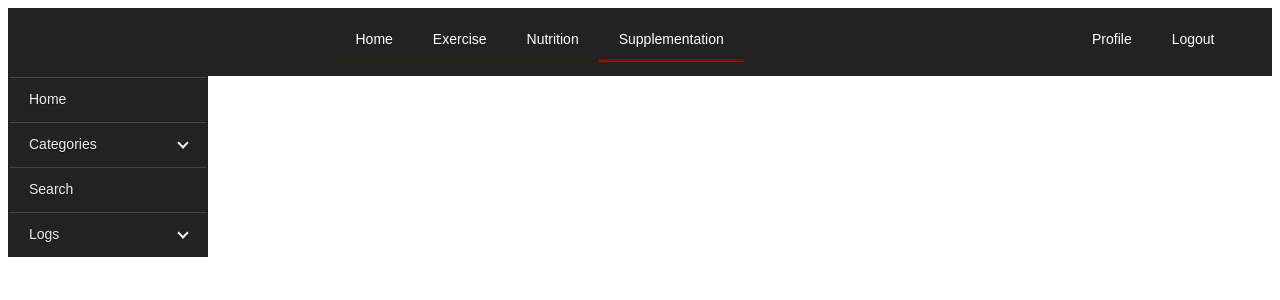
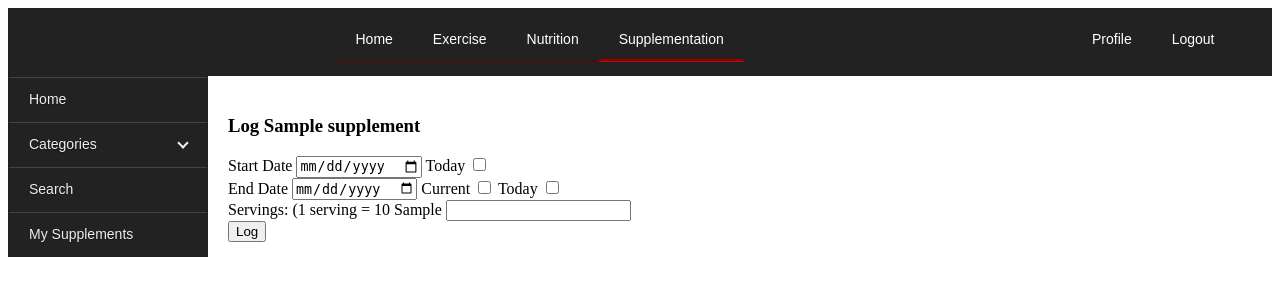
Before and after one commit to ianhb/fitme, a Django app: page /supplements/log/1/ in a window 1280 px wide. Shown: the top 300 px of the page. Run offline with Django 3.2, Linux system fonts and the light colour scheme; a user stored in the database is signed in; data comes from the database, SQL or seed files in the repository; tables that the repository leaves empty hold one stand-in row (values such as "Sample post").

Commit message:
Added Supplementation Logging and Esxercise Home Page

```diff
--- a/exercise/templates/exercise/log_detail.html
+++ b/exercise/templates/exercise/log_detail.html
@@ -1,5 +1,5 @@
 {% extends 'exercise/base.html' %}
-{% load my_filters %}
+{% load exercise_tags %}
 
 {% block title %}
     {{ log.workout.name|capfirst }} {{ log.date_started|time }} {{ log.date_started|date }}
--- a/exercise/templates/exercise/log_workout.html
+++ b/exercise/templates/exercise/log_workout.html
@@ -1,5 +1,5 @@
 {% extends 'exercise/base.html' %}
-{% load my_filters %}
+{% load exercise_tags %}
 
 {% block title %}Log Workout{% endblock %}
 
--- a/fitme/settings.py
+++ b/fitme/settings.py
@@ -131,10 +131,12 @@ USE_TZ = True
 # Static files (CSS, JavaScript, Images)
 # https://docs.djangoproject.com/en/1.9/howto/static-files/
 
+MEDIA_ROOT = BASE_DIR + "/media/"
+
+MEDIA_URL = '/media/'
+
 STATIC_URL = '/static/'
 
 STATICFILES_DIRS = [
     os.path.join(BASE_DIR, "static"),
 ]
-
-MEDIA_ROOT = os.path.join(BASE_DIR, "media")
--- a/fitme/urls.py
+++ b/fitme/urls.py
@@ -15,12 +15,14 @@ Including another URLconf
     3. Add a URL to urlpatterns:  url(r'^blog/', include(blog_urls))
 """
 from django.conf.urls import url, include
+from django.conf.urls.static import static
 from django.contrib import admin
 
 import exercise.urls as exerciseurls
 import nutrition.urls as nutritionurls
 import other.urls as otherurls
 import supplementation.urls as supplementurls
+from fitme import settings
 from other import views
 
 urlpatterns = [
@@ -30,4 +32,4 @@ urlpatterns = [
     url(r'^exercise/', include(exerciseurls)),
     url(r'^nutrition/', include(nutritionurls)),
     url(r'^supplements/', include(supplementurls)),
-]
+              ] + static(settings.MEDIA_URL, document_root=settings.MEDIA_ROOT)
--- a/supplementation/models.py
+++ b/supplementation/models.py
@@ -19,12 +19,16 @@ class Brand(models.Model):
         return self.name
 
 
+def get_label_path(instance, filename):
+    return "supplements/{0}/{1}".format(instance.brand.name, filename).replace(" ", "_").lower()
+
+
 class Supplement(models.Model):
     name = models.CharField(max_length=255)
     category = models.ForeignKey(SupplementCategory)
     brand = models.ForeignKey(Brand)
     barcode = models.IntegerField(default=0)
-    label = models.ImageField(default=None, upload_to="/images/supplement_labels/", blank=True)
+    label = models.ImageField(default=None, upload_to=get_label_path, blank=True)
     description = models.TextField(blank=True)
     standard_serving_size = models.IntegerField()
     serving_unit = models.CharField(max_length=128)
--- a/supplementation/templates/supplementation/base.html
+++ b/supplementation/templates/supplementation/base.html
@@ -22,11 +22,7 @@
         </ul>
     </li>
     <li class="active"><a href="{% url 'search_supplements' %}"><span>Search</span></a></li>
-    <li class="active has-sub last"><a><span>Logs</span></a>
-        <ul>
-            <li><a href="{% url 'choose_supplement_to_log' %}"><span>Log New Supplement</span></a></li>
-            <li class="last"><a href="{% url 'my_supplements' %}"><span>My Supplements</span></a></li>
-        </ul>
+    <li class="active last"><a href="{% url 'my_supplements' %}"><span>My Supplements</span></a>
     </li>
 
 {% endblock %}
--- a/supplementation/templates/supplementation/log_supplement.html
+++ b/supplementation/templates/supplementation/log_supplement.html
@@ -1 +1,37 @@
 {% extends 'supplementation/base.html' %}
+
+{% block title %}Log {{ supplement.name|capfirst }}{% endblock %}
+
+{% block content %}
+
+    <h3>Log {{ supplement.name|capfirst }}</h3>
+
+    <form action="" method="post">
+        {% csrf_token %}
+        <label for="start_date">Start Date</label>
+        <input id="start_date" name="start_date" type="date">
+        <label for="start_today">Today</label>
+        <input id="start_today" name="start_today" type="checkbox">
+
+        <br>
+
+        <label for="end_date">End Date</label>
+        <input id="end_date" name="end_date" type="date">
+        <label for="current">Current</label>
+        <input id="current" name="current" type="checkbox">
+        <label for="end_today">Today</label>
+        <input id="end_today" name="end_today" type="checkbox">
+
+
+        <br>
+
+        <label for="servings">Servings: (1 serving
+            = {{ supplement.standard_serving_size }} {{ supplement.serving_unit }}</label>
+        <input id="servings" name="servings" type="number">
+
+        <br>
+
+        <input type="submit" value="Log">
+
+    </form>
+{% endblock %}
--- a/supplementation/urls.py
+++ b/supplementation/urls.py
@@ -8,7 +8,6 @@ urlpatterns = [
     url(r'^log/(?P<pk>[0-9]+)/', views.log_supplement, name='log_supplement'),
     url(r'^my_supplements/$', views.my_supplements, name='my_supplements'),
 
-    url(r'^end_now/(?P<pk>[0-9]+)/', views.end_log_now, name='supplement_log_end'),
     url(r'^end/(?P<pk>[0-9]+)/', views.end_log_set, name='supplement_set_log_end'),
 
     url(r'^search/$', views.search_supplements, name='search_supplements'),
--- a/supplementation/views.py
+++ b/supplementation/views.py
@@ -20,13 +20,51 @@ def supplement_home(request):
 @login_required
 def log_supplement_list(request):
     # TODO
-    return render(request, 'supplementation/log_supplement_list.html')
+
+    supp_list = Supplement.objects.all()
+
+    context = {
+        'supplement_list': supp_list
+    }
+
+    return render(request, 'supplementation/log_supplement_list.html', context)
 
 
 @login_required
 def log_supplement(request, pk):
     # TODO
-    return render(request, 'supplementation/log_supplement.html')
+
+    supplement = get_object_or_404(Supplement, pk=pk)
+
+    if request.method == 'POST':
+        if request.POST['start_today']:
+            start_date = datetime.date.today()
+        else:
+            start_date = request.POST['start_date']
+        if request.POST['current']:
+            if SupplementLog.objects.filter(user=request.user, supplement=supplement, date_ended=None).count() > 0:
+                return HttpResponseRedirect(reverse('my_supplements'))
+            end_date = None
+        elif request.POST['end_today']:
+            end_date = datetime.date.today()
+        else:
+            end_date = request.POST['end_date']
+
+        servings = request.POST['servings']
+
+        supplement.use_count += 1
+        supplement.save()
+
+        supplement_log = SupplementLog(user=request.user, date_started=start_date, date_ended=end_date, dosage=servings,
+                                       supplement=supplement)
+        supplement_log.save()
+        return HttpResponseRedirect(reverse('my_supplements'))
+
+    context = {
+        'supplement': supplement
+    }
+
+    return render(request, 'supplementation/log_supplement.html', context)
 
 
 @login_required
@@ -38,20 +76,21 @@ def my_supplements(request):
     currents = all_supps.filter(date_ended__isnull=True)
     past = all_supps.filter(date_ended__isnull=False)
 
+    past_supp_types = past.values('supplement').distinct()
+    past_supp_list = []
+
+    for entry in past_supp_types:
+        supplement = entry['supplement']
+        past_supp_list.append((supplement, Supplement.objects.get(pk=supplement).name,
+                               past.filter(supplement=supplement).order_by('date_started').
+                               values('date_started', 'date_ended')))
+
     context = {
         'current_supps': currents,
-        'past_supps': past
+        'past_supps': past_supp_list
     }
 
     return render(request, 'supplementation/my_supplements.html', context)
-
-
-@login_required
-def end_log_now(request, pk):
-    log = get_object_or_404(SupplementLog, pk=pk)
-    log.date_ended = datetime.date.today()
-    log.save()
-    return HttpResponseRedirect(reverse('my_supplements'))
 
 
 @login_required
@@ -60,15 +99,27 @@ def end_log_set(request, pk):
     log = get_object_or_404(SupplementLog, pk=pk)
 
     if request.method == 'POST':
+        if request.POST['today']:
+            end_date = datetime.date.today()
+        else:
+            end_date = request.POST['end_date']
+
+        log.date_ended = end_date
+        log.save()
         return HttpResponseRedirect(reverse('my_supplements'))
 
-    return render(request, 'supplementation/base.html')
+    context = {
+        'log': log,
+        'supplement': log.supplement
+    }
+
+    return render(request, 'supplementation/end_log.html', context)
 
 
 def search_supplements(request):
     # TODO
 
-    supplements = Supplement.objects.all()
+    supplements = Supplement.objects.all().order_by('name')
     supplement_json = json.dumps(list(supplements.values('pk', 'name', 'category', 'brand')), cls=DjangoJSONEncoder)
 
     context = {
@@ -82,7 +133,7 @@ def search_supplements(request):
 def supplement_list(request):
     # TODO
 
-    context = {'supplements': Supplement.objects.all()}
+    context = {'supplements': Supplement.objects.all().order_by('use_count')}
 
     return render(request, 'supplementation/supplement_list.html', context)
 
@@ -103,6 +154,6 @@ def supplement_category_detail(request, pk):
     category = get_object_or_404(SupplementCategory, pk=pk)
 
     context = {'category': category,
-               'supplements': Supplement.objects.filter(category=category)}
+               'supplements': Supplement.objects.filter(category=category).order_by('use_count')}
 
     return render(request, 'supplementation/category_detail.html', context)
```
Also changed, not shown: exercise/templates/exercise/home_authed.html (added, +53 -0 lines), exercise/views.py (+31 -5 lines), supplementation/templates/supplementation/end_log.html (added, +18 -0 lines), supplementation/templates/supplementation/log_supplement_list.html (+12 -0 lines), supplementation/templates/supplementation/my_supplements.html (+18 -4 lines), supplementation/templates/supplementation/supplement_detail.html (+16 -0 lines).
